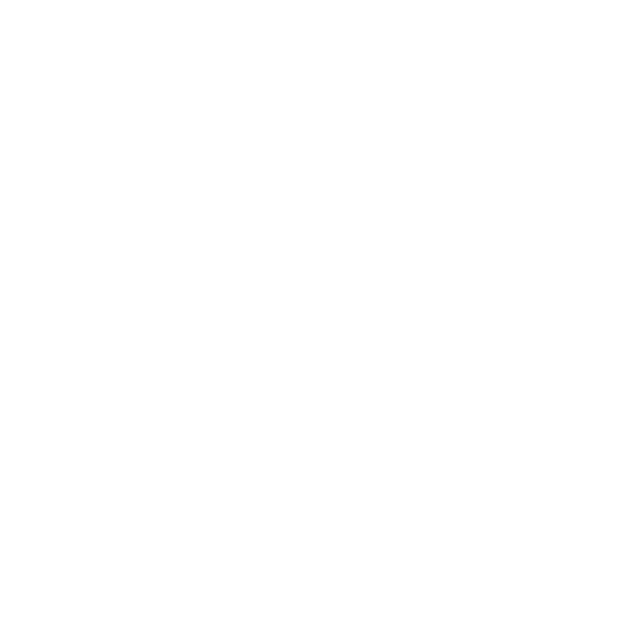
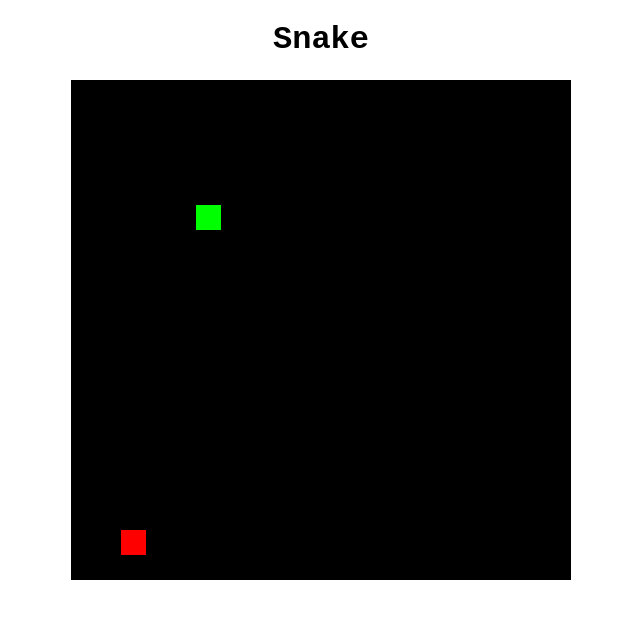
Before and after one commit to Jonmerila/snakeGame, a plain HTML site: page index.html in a window 1280 px wide. Shown: the whole page, without its empty margins (319-959 px from the left). Drawn offline with Linux system fonts and the light colour scheme.

Commit message:
Added html and css

```diff
--- a/index.html
+++ b/index.html
@@ -1,4 +1,14 @@
 <!DOCTYPE html>
-    <head>
-
-    </head>
+<html>
+  <head>
+    <meta charset="UTF-8" />
+    <meta name="viewport" , content="width=evice-width, initial-scale=1.0" />
+    <title>Snake</title>
+    <link rel="stylesheet" href="style.css" />
+    <script src="snake.js"></script>
+  </head>
+  <body>
+    <h1>Snake</h1>
+    <canvas id="board"> </canvas>
+  </body>
+</html>
--- a/style.css
+++ b/style.css
@@ -0,0 +1,4 @@
+body {
+    font-family: 'Courier New', Courier, monospace;
+    text-align: center;
+}
```
